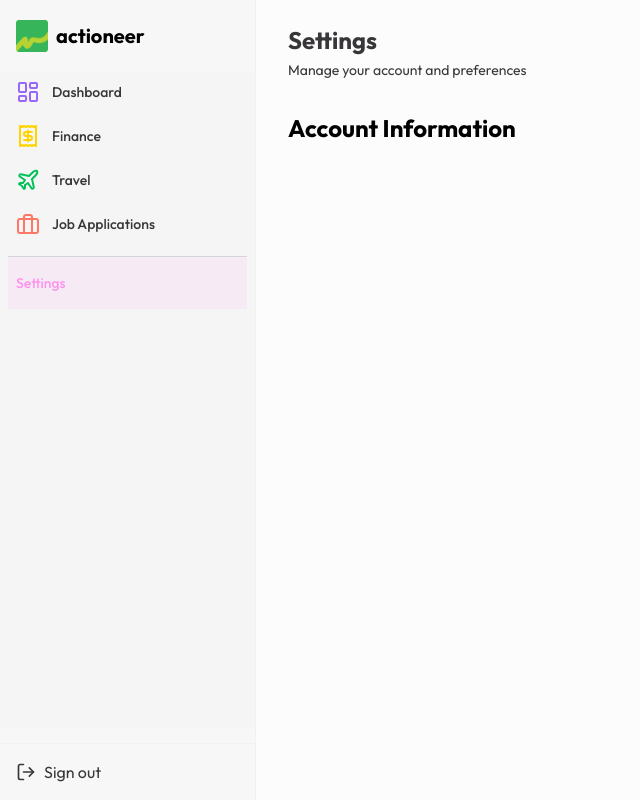
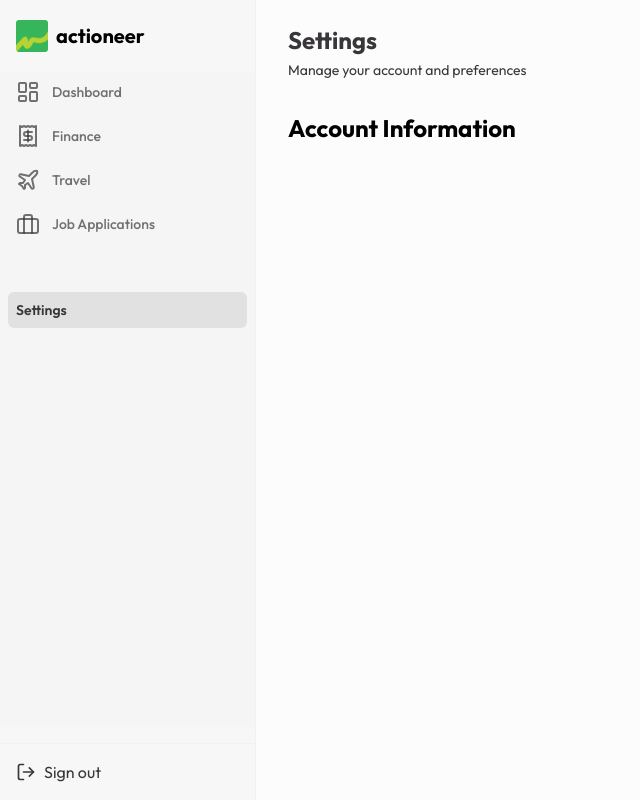
Before and after one commit to itujono/actioneer-local, a React (Vite) app: page /settings in a window 1280 px wide. Shown: the whole page, without its empty margins (0-640 px from the left). Built offline with nearby package versions, Linux system fonts and the light colour scheme; no server answers.

Commit message:
Improve color coordination on dashboard.

```diff
--- a/src/components/dashboard/DashboardCard.tsx
+++ b/src/components/dashboard/DashboardCard.tsx
@@ -25,7 +25,7 @@ export default function DashboardCard({
         <div className="flex items-center">
           <div className={`flex-shrink-0 rounded-md p-3 ${iconBackground}`}>
             {React.cloneElement(icon as React.ReactElement, {
-              className: "h-6 w-6 text-jade",
+              className: "h-6 w-6 text-thunder",
             })}
           </div>
           <div className="ml-5 w-0 flex-1">
--- a/src/components/finance/FinanceHeader.tsx
+++ b/src/components/finance/FinanceHeader.tsx
@@ -4,7 +4,7 @@ export function FinanceHeader() {
   return (
     <PageTitle
       title="Financial Dashboard"
-      description="Track your complete financial picture across all currencies"
+      description="Monitor expenses and income across all your financial activities"
     />
   );
 }
--- a/src/components/layout/Layout.tsx
+++ b/src/components/layout/Layout.tsx
@@ -85,11 +85,11 @@ export default function Layout({ children, isAuthenticated }: LayoutProps) {
                 to="/dashboard"
                 className={`group flex items-center px-2 py-2 text-base font-medium rounded-md transition-colors duration-200 ${
                   location.pathname === "/dashboard"
-                    ? "bg-heliotrope/10 text-heliotrope"
-                    : "text-thunder hover:bg-concrete hover:text-thunder"
+                    ? "bg-thunder/10 text-thunder font-semibold"
+                    : "text-thunder/70 hover:bg-concrete hover:text-thunder"
                 }`}
               >
-                <LayoutDashboard className="mr-4 h-6 w-6 text-heliotrope" />
+                <LayoutDashboard className="mr-4 h-6 w-6 text-thunder/70" />
                 Dashboard
               </Link>
 
@@ -97,11 +97,11 @@ export default function Layout({ children, isAuthenticated }: LayoutProps) {
                 to="/finance"
                 className={`group flex items-center px-2 py-2 text-base font-medium rounded-md transition-colors duration-200 ${
                   location.pathname === "/finance"
-                    ? "bg-gold/10 text-gold"
-                    : "text-thunder hover:bg-concrete hover:text-thunder"
+                    ? "bg-thunder/10 text-thunder font-semibold"
+                    : "text-thunder/70 hover:bg-concrete hover:text-thunder"
                 }`}
               >
-                <Receipt className="mr-4 h-6 w-6 text-gold" />
+                <Receipt className="mr-4 h-6 w-6 text-thunder/70" />
                 Finance
               </Link>
 
@@ -109,11 +109,11 @@ export default function Layout({ children, isAuthenticated }: LayoutProps) {
                 to="/travel"
                 className={`group flex items-center px-2 py-2 text-base font-medium rounded-md transition-colors duration-200 ${
                   location.pathname === "/travel"
-                    ? "bg-jade/10 text-jade"
-                    : "text-thunder hover:bg-concrete hover:text-thunder"
+                    ? "bg-thunder/10 text-thunder font-semibold"
+                    : "text-thunder/70 hover:bg-concrete hover:text-thunder"
                 }`}
               >
-                <Plane className="mr-4 h-6 w-6 text-jade" />
+                <Plane className="mr-4 h-6 w-6 text-thunder/70" />
                 Travel
               </Link>
 
@@ -121,11 +121,11 @@ export default function Layout({ children, isAuthenticated }: LayoutProps) {
                 to="/jobs"
                 className={`group flex items-center px-2 py-2 text-base font-medium rounded-md transition-colors duration-200 ${
                   location.pathname === "/jobs"
-                    ? "bg-bittersweet/10 text-bittersweet"
-                    : "text-thunder hover:bg-concrete hover:text-thunder"
+                    ? "bg-thunder/10 text-thunder font-semibold"
+                    : "text-thunder/70 hover:bg-concrete hover:text-thunder"
                 }`}
               >
-                <Briefcase className="mr-4 h-6 w-6 text-bittersweet" />
+                <Briefcase className="mr-4 h-6 w-6 text-thunder/70" />
                 Job Applications
               </Link>
 
@@ -133,11 +133,11 @@ export default function Layout({ children, isAuthenticated }: LayoutProps) {
                 to="/settings"
                 className={`group flex items-center px-2 py-2 text-base font-medium rounded-md transition-colors duration-200 ${
                   location.pathname === "/settings"
-                    ? "bg-lavender/10 text-lavender"
-                    : "text-thunder hover:bg-concrete hover:text-thunder"
+                    ? "bg-thunder/10 text-thunder font-semibold"
+                    : "text-thunder/70 hover:bg-concrete hover:text-thunder"
                 }`}
               >
-                {/* <Settings className="mr-4 h-6 w-6 text-lavender" /> */}
+                {/* <Settings className="mr-4 h-6 w-6 text-thunder/70" /> */}
                 Settings
               </Link>
             </nav>
@@ -175,55 +175,56 @@ export default function Layout({ children, isAuthenticated }: LayoutProps) {
                 to="/dashboard"
                 className={`group flex items-center px-2 py-2 text-sm font-medium rounded-md transition-colors duration-200 ${
                   location.pathname === "/dashboard"
-                    ? "bg-heliotrope/10 text-heliotrope"
-                    : "text-thunder hover:bg-concrete hover:text-thunder"
+                    ? "bg-thunder/10 text-thunder font-semibold"
+                    : "text-thunder/70 hover:bg-concrete hover:text-thunder"
                 }`}
               >
-                <LayoutDashboard className="mr-3 h-6 w-6 text-heliotrope" />
+                <LayoutDashboard className="mr-3 h-6 w-6 text-thunder/70" />
                 Dashboard
               </Link>
               <Link
                 to="/finance"
                 className={`group flex items-center px-2 py-2 text-sm font-medium rounded-md transition-colors duration-200 ${
                   location.pathname === "/finance"
-                    ? "bg-gold/10 text-gold"
-                    : "text-thunder hover:bg-concrete hover:text-thunder"
+                    ? "bg-thunder/10 text-thunder font-semibold"
+                    : "text-thunder/70 hover:bg-concrete hover:text-thunder"
                 }`}
               >
-                <Receipt className="mr-3 h-6 w-6 text-gold" />
+                <Receipt className="mr-3 h-6 w-6 text-thunder/70" />
                 Finance
               </Link>
               <Link
                 to="/travel"
                 className={`group flex items-center px-2 py-2 text-sm font-medium rounded-md transition-colors duration-200 ${
                   location.pathname === "/travel"
-                    ? "bg-jade/10 text-jade"
-                    : "text-thunder hover:bg-concrete hover:text-thunder"
+                    ? "bg-thunder/10 text-thunder font-semibold"
+                    : "text-thunder/70 hover:bg-concrete hover:text-thunder"
                 }`}
               >
-                <Plane className="mr-3 h-6 w-6 text-jade" />
+                <Plane className="mr-3 h-6 w-6 text-thunder/70" />
                 Travel
               </Link>
               <Link
                 to="/jobs"
-                className={`group flex items-center px-2 py-2 pb-4 mb-2 text-sm font-medium rounded-md transition-colors duration-200 ${
+                className={`group flex items-center px-2 py-2 text-sm font-medium rounded-md transition-colors duration-200 ${
                   location.pathname === "/jobs"
-                    ? "bg-bittersweet/10 text-bittersweet"
-                    : "text-thunder hover:bg-concrete hover:text-thunder"
+                    ? "bg-thunder/10 text-thunder font-semibold"
+                    : "text-thunder/70 hover:bg-concrete hover:text-thunder"
                 }`}
               >
-                <Briefcase className="mr-3 h-6 w-6 text-bittersweet" />
+                <Briefcase className="mr-3 h-6 w-6 text-thunder/70" />
                 Job Applications
               </Link>
+              <div className="h-10 my-4 py-4" />
               <Link
                 to="/settings"
-                className={`group flex items-center px-2 py-4 mt-4 text-sm font-medium transition-colors duration-200 border-t border-gray-light ${
+                className={`group flex items-center px-2 py-2 text-sm font-medium rounded-md transition-colors duration-200 ${
                   location.pathname === "/settings"
-                    ? "bg-lavender/10 text-lavender"
-                    : "text-thunder hover:bg-concrete hover:text-thunder"
+                    ? "bg-thunder/10 text-thunder font-semibold"
+                    : "text-thunder/70 hover:bg-concrete hover:text-thunder"
                 }`}
               >
-                {/* <Settings className="mr-3 h-6 w-6 text-lavender" /> */}
+                {/* <Settings className="mr-3 h-6 w-6 text-thunder/70" /> */}
                 Settings
               </Link>
             </nav>
--- a/src/routes/travel.tsx
+++ b/src/routes/travel.tsx
@@ -362,7 +362,7 @@ function TravelDashboard() {
             <div className="mx-auto w-16 h-16 bg-gold/10 rounded-full flex items-center justify-center mb-4">
               <PlaneIcon className="h-8 w-8 text-gold" />
             </div>
-            <h3 className="text-2xl font-medium text-gold mb-2">
+            <h3 className="text-2xl font-bold text-gold mb-2">
               Ready to Plan Your Next Adventure?
             </h3>
             <p className="text-white mb-6 max-w-md mx-auto">
@@ -375,7 +375,7 @@ function TravelDashboard() {
                 href="https://mail.google.com"
                 target="_blank"
                 rel="noopener noreferrer"
-                className="inline-flex items-center justify-center px-4 py-2 text-sm font-medium rounded-md transition-colors bg-jade text-white hover:bg-jade/90 focus:outline-none focus:ring-2 focus:ring-offset-2 focus:ring-jade"
+                className="inline-flex items-center justify-center px-4 py-2 text-sm font-medium rounded-md transition-colors bg-thunder text-white hover:bg-jade/90 focus:outline-none focus:ring-2 focus:ring-offset-2 focus:ring-jade"
               >
                 <PlaneIcon className="h-4 w-4 mr-2" />
                 Open Gmail
```
Also changed, not shown: src/routes/dashboard.tsx (+8 -10 lines).
